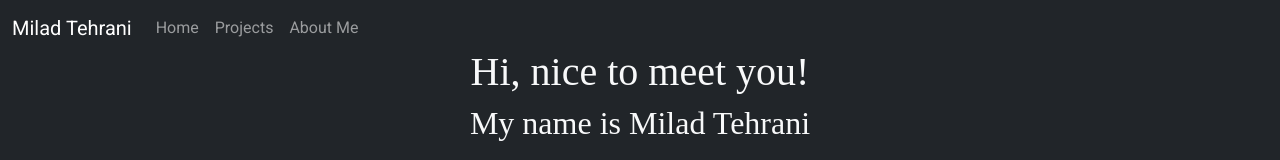
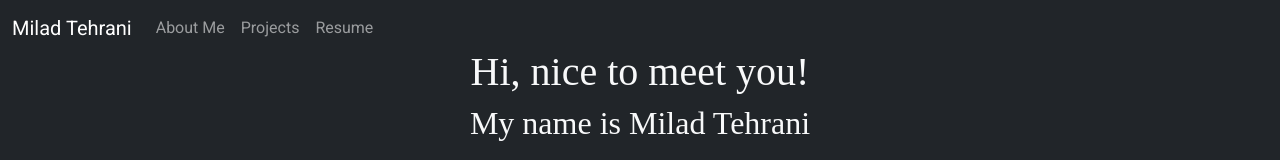
Before and after one commit to tehranimilad/Portfolio.v3, a React (Create React App) app in the folder frontend/: page / in a window 1280 px wide. Shown: the top 160 px of the page. Built offline with nearby package versions, Linux system fonts and the light colour scheme.

Commit message:
updating nav bar

```diff
--- a/frontend/src/App.js
+++ b/frontend/src/App.js
@@ -11,7 +11,9 @@ export default function App() {
     <div>
     <Nav />
     <div className="homepage-container">
+    <div id="about-me">
     <HomePage />
+    </div>
     <div id="projects-section">
       <Projects />
     </div>
--- a/frontend/src/components/nav/index.js
+++ b/frontend/src/components/nav/index.js
@@ -7,11 +7,9 @@ function Nav() {
       <MDBContainer fluid>
         <MDBNavbarBrand href='/'>Milad Tehrani</MDBNavbarBrand>
           <MDBNavbarNav>
-            <MDBNavbarLink aria-current='page' href='/'>
-              Home
-            </MDBNavbarLink>
+            <MDBNavbarLink href='#about-me'>About Me</MDBNavbarLink>
             <MDBNavbarLink href='#projects-section'>Projects</MDBNavbarLink>
-            <MDBNavbarLink href='/aboutme'>About Me</MDBNavbarLink>
+            <MDBNavbarLink aria-current='page' href='/'>Resume</MDBNavbarLink>
           </MDBNavbarNav>
       </MDBContainer>
     </MDBNavbar>
```
